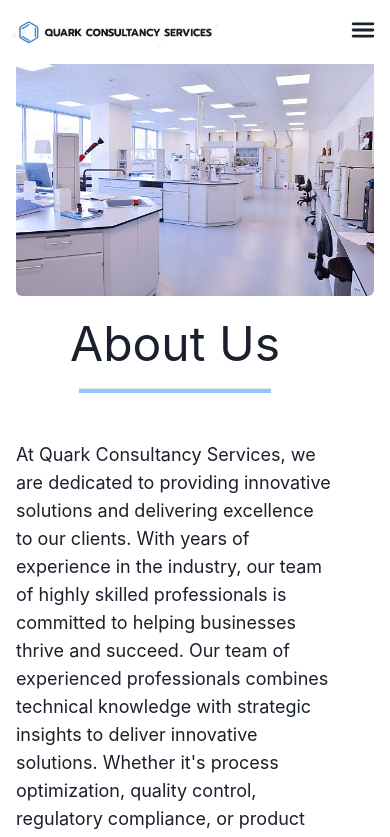
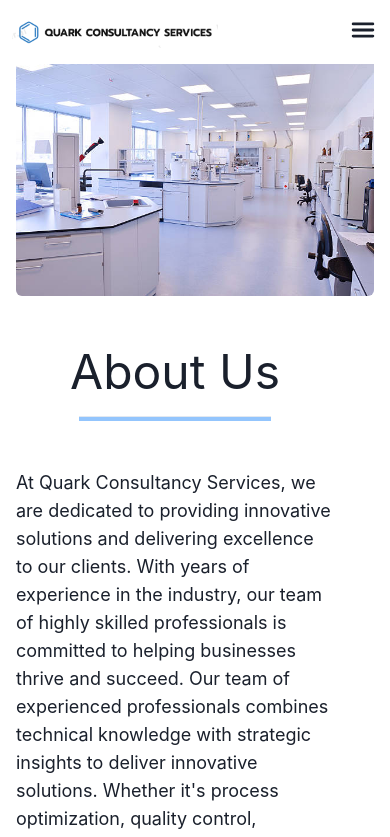
Before and after one commit to hemang7/quark2.0, a React (Vite) app: page /about in a window 390 px wide. Shown: the top 837 px of the page. Built offline with nearby package versions, Linux system fonts and the light colour scheme.

Commit message:
Update About.jsx

```diff
--- a/src/Pages/About.jsx
+++ b/src/Pages/About.jsx
@@ -19,7 +19,7 @@
           </div>
           <div className="md:w-1/2 mt-3 mr-10 ">
             <h4
-              className={`flex justify-center text-5xl text-bold mb-5 sm:mt-5 mt-3 ${
+              className={`flex justify-center text-5xl text-bold mb-5 sm:mt-5 mt-10 ${
                 fadeIn ? "fade-in" : ""
               }`}
             >
```
